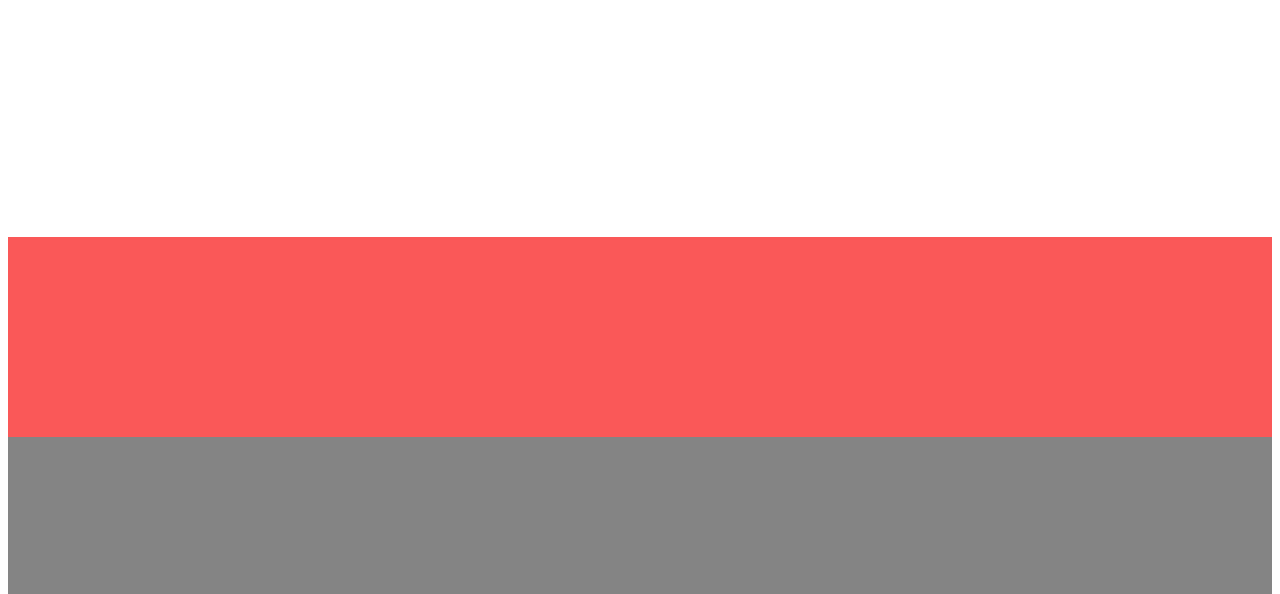
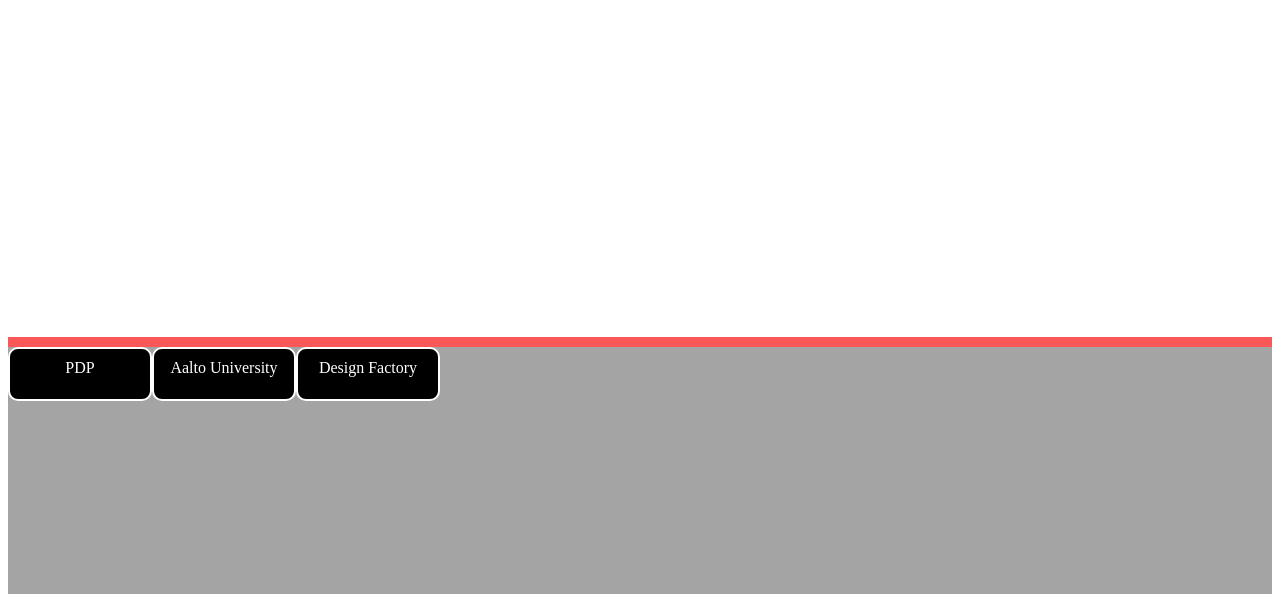
Before and after one commit to Nsemple87/PDPsite, a PHP site: page / in a window 1280 px wide. Shown: the part 816-1410 px from the top of the page. Run offline with PHP 8.4, Linux system fonts and the light colour scheme.

Commit message:
Facebook and email icons added, buttons to tell about pdp, aalto and design factory added. footer added to static.pdp file and added to index and people pages

```diff
--- a/css/stylesheet.css
+++ b/css/stylesheet.css
@@ -9,7 +9,7 @@
 nav {
   z-index: 2;
   width: 100%;
-  height: 145px;
+  height: 100px;
   margin: 0 auto;
   position: fixed;
   background-color: black;
@@ -36,7 +36,7 @@ nav a {
   width:100%;
   margin: 0 auto;
   background: url("images/slider/slideshow-bg.png") repeat-x scroll left top transparent;
-  border: 6px solid #FA5858; }
+  border: 6px solid #FA5858;/*redish*/ }
 
 .fadein img {
   z-index: 1;
@@ -51,22 +51,46 @@ nav a {
   height: 145px;
   width: 100%;
   margin: 0 auto;
-  background-color: #A4A4A4; }
+  background-color: #A4A4A4; /*gray*/}
 
 #midway {
   background-color: white;
   margin: 0 auto;
-  height: 900px;
+  height: 1000px;
   width: 100%; }
 
 #midway1 {
- background-color: #FA5858;
+ background-color: #FA5858;/*redish*/
  margin: 0 auto;
- height: 200px;
+ height: 10px;
  width: 100%; }
 
+/*Creates the About PDP, About Alto University and About Design Factory buttons */
+ .aboutButtons{
+  border-radius: 10px; /*makes the button rounded. The highter the number the closer it will be to a circle*/
+  border: 2px solid white;
+  background-color: black;
+  height: 30px;
+  width: 120px;
+  margin: auto;
+  text-align: center;
+  padding:10px;
+  float: left;
+}
+
 #footer {
-  background-color: #848484;
+  background-color: #A4A4A4;/*gray*/
   margin: 0 auto;
-  height: 700px;
+  height: 250px;
   width: 100%; }
+
+/*Foot that has the facebook and email icons*/
+#footer1 {
+  background-color: white;
+  margin: 0 auto;
+  height: 70px;
+  width: 100%; }
+
+  p{
+    color: white;
+  }
--- a/functions/static.php
+++ b/functions/static.php
@@ -20,4 +20,9 @@ $navBar = '<!-- Navigation bar -->
                 </tr>
             </table>
         </nav>';
+
+$footer1 = '<!-- footer1 -->
+		<a href="https://www.facebook.com"><img src="images/icons/facebookicon2.png"; height="80px"; width = "100px"/></a>
+		<a href="https://www.facebook.com"><img src="images/icons/emailicon.png" ; height="100px"; width = "100px"/></a>
+	';
 ?>
--- a/index.php
+++ b/index.php
@@ -27,20 +27,53 @@ require_once 'core/init.php';
 		</script>
 
 		<div class="fadein" id="slider">
-		<img src="images/slider/01.jpg">
+			<!--<img src="images/slider/01.jpg">
 			<img src="images/slider/02.jpg">
 			<img src="images/slider/03.jpg">
 			<img src="images/slider/04.jpg">
-		<img src="images/slider/05.jpg">
+			<img src="images/slider/05.jpg">-->
+
+			<img src="images/confusedsmiley.jpg">
+			<img src="images/TTLP1.jpg">
+			<img src="images/lightbulb.jpg">
+			<img src="images/TTLP2.jpg">
+			<img src="images/confused1.jpg">
 		</div>
 
 </div>
 
 <div class= "fullpage" id="midway1">
+
 </div>
 
-<div class="fullpage" id="footer">
+<!--<div class="about">
+
+</div>	-->
+
+<div id="footer">
+	<div class = "aboutButtons">
+		<p>PDP</p>
 	</div>
+
+	<div class = "aboutButtons">
+		<p>Aalto University</p>
+		<p>
+		</p>
+	</div>
+
+	<div class = "aboutButtons">
+		<p>Design Factory</p>
+		<p>
+		</p>
+	</div>
+</div>
+
+<div id="footer1">
+
+<?php echo $footer1 ?>
+
+</div>
+
 </body>
 
 </html>
--- a/people.php
+++ b/people.php
@@ -17,6 +17,8 @@ require_once 'core/init.php';
 </div>
 <div class="fullpage" id="footer">
 </div>
+
+<?php echo $footer ?>
 </body>
 </html>
 <?php
```
Also changed, not shown: images/cup.gif (deleted), images/cup.jpg (deleted). Lines whose indentation alone changed are shown as unchanged.
